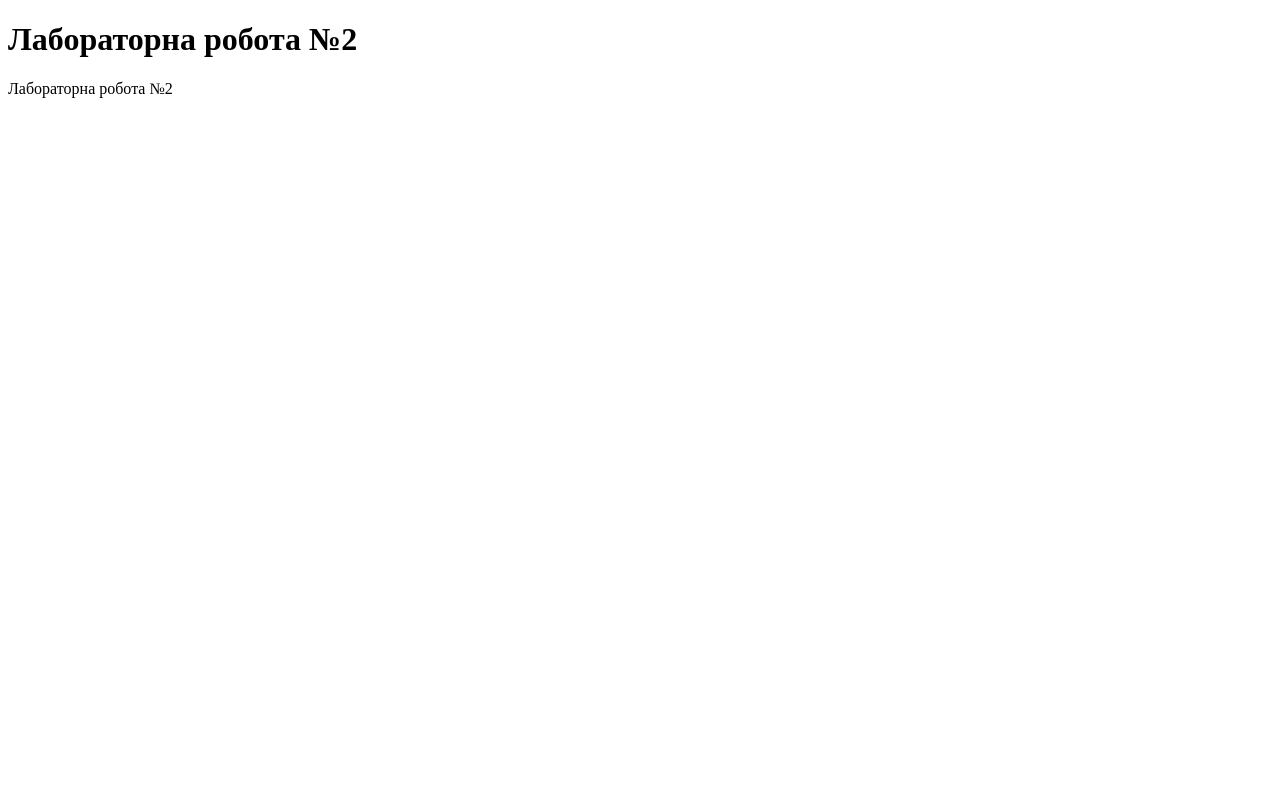
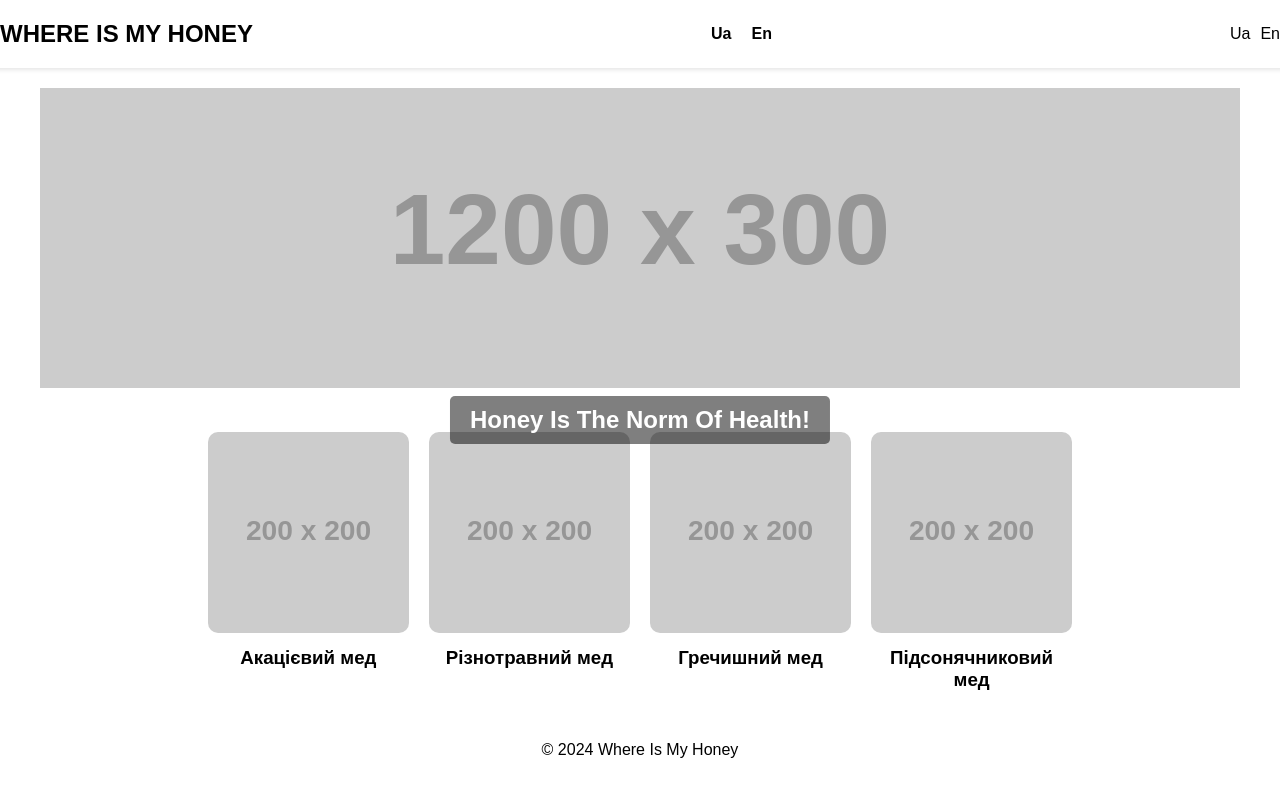
Before and after one commit to Danil6064/for_pz2_xttz, a plain HTML site: page index.html in a window 1280 px wide. Drawn offline with Linux system fonts and the light colour scheme; placeholder pictures from the web are drawn by us.

Commit message:
Update index.html

```diff
--- a/index.html
+++ b/index.html
@@ -3,10 +3,129 @@
 <head>
     <meta charset="UTF-8">
     <meta name="viewport" content="width=device-width, initial-scale=1.0">
-    <title>Тестова сторінка</title>
+    <title>Where Is My Honey</title>
+    <style>
+        body {
+            font-family: Arial, sans-serif;
+            margin: 0;
+            padding: 0;
+            display: flex;
+            flex-direction: column;
+            align-items: center;
+            background-color: #fff;
+        }
+        header {
+            width: 100%;
+            display: flex;
+            justify-content: space-between;
+            align-items: center;
+            padding: 20px;
+            box-shadow: 0 2px 4px rgba(0,0,0,0.1);
+        }
+        .logo {
+            font-size: 24px;
+            font-weight: bold;
+        }
+        .nav {
+            display: flex;
+            gap: 20px;
+        }
+        .nav a {
+            text-decoration: none;
+            color: black;
+            font-weight: bold;
+        }
+        .language-switcher {
+            display: flex;
+            gap: 10px;
+        }
+        .language-switcher a {
+            text-decoration: none;
+            color: black;
+        }
+        .banner {
+            width: 100%;
+            max-width: 1200px;
+            text-align: center;
+            margin: 20px 0;
+        }
+        .banner img {
+            width: 100%;
+            max-height: 300px;
+            object-fit: cover;
+        }
+        .banner h1 {
+            position: absolute;
+            top: 50%;
+            left: 50%;
+            transform: translate(-50%, -50%);
+            color: white;
+            background-color: rgba(0, 0, 0, 0.5);
+            padding: 10px 20px;
+            border-radius: 5px;
+        }
+        .products {
+            display: flex;
+            justify-content: center;
+            gap: 20px;
+            flex-wrap: wrap;
+            max-width: 1200px;
+            margin: 20px 0;
+        }
+        .product {
+            text-align: center;
+            flex: 1;
+            min-width: 200px;
+            max-width: 250px;
+        }
+        .product img {
+            width: 100%;
+            border-radius: 10px;
+        }
+        .product h3 {
+            margin: 10px 0;
+        }
+        footer {
+            margin: 20px 0;
+        }
+    </style>
 </head>
 <body>
-    <h1>Лабораторна робота №2</h1>
-    <p>Лабораторна робота №2</p>
+    <header>
+        <div class="logo">WHERE IS MY HONEY</div>
+        <nav class="nav">
+            <a href="#">Ua</a>
+            <a href="#">En</a>
+        </nav>
+        <div class="language-switcher">
+            <a href="#">Ua</a>
+            <a href="#">En</a>
+        </div>
+    </header>
+    <section class="banner">
+        <img src="https://via.placeholder.com/1200x300" alt="Honeycomb">
+        <h1>Honey Is The Norm Of Health!</h1>
+    </section>
+    <section class="products">
+        <div class="product">
+            <img src="https://via.placeholder.com/200x200" alt="Акацієвий мед">
+            <h3>Акацієвий мед</h3>
+        </div>
+        <div class="product">
+            <img src="https://via.placeholder.com/200x200" alt="Різнотравний мед">
+            <h3>Різнотравний мед</h3>
+        </div>
+        <div class="product">
+            <img src="https://via.placeholder.com/200x200" alt="Гречишний мед">
+            <h3>Гречишний мед</h3>
+        </div>
+        <div class="product">
+            <img src="https://via.placeholder.com/200x200" alt="Підсонячниковий мед">
+            <h3>Підсонячниковий мед</h3>
+        </div>
+    </section>
+    <footer>
+        &copy; 2024 Where Is My Honey
+    </footer>
 </body>
 </html>
```
